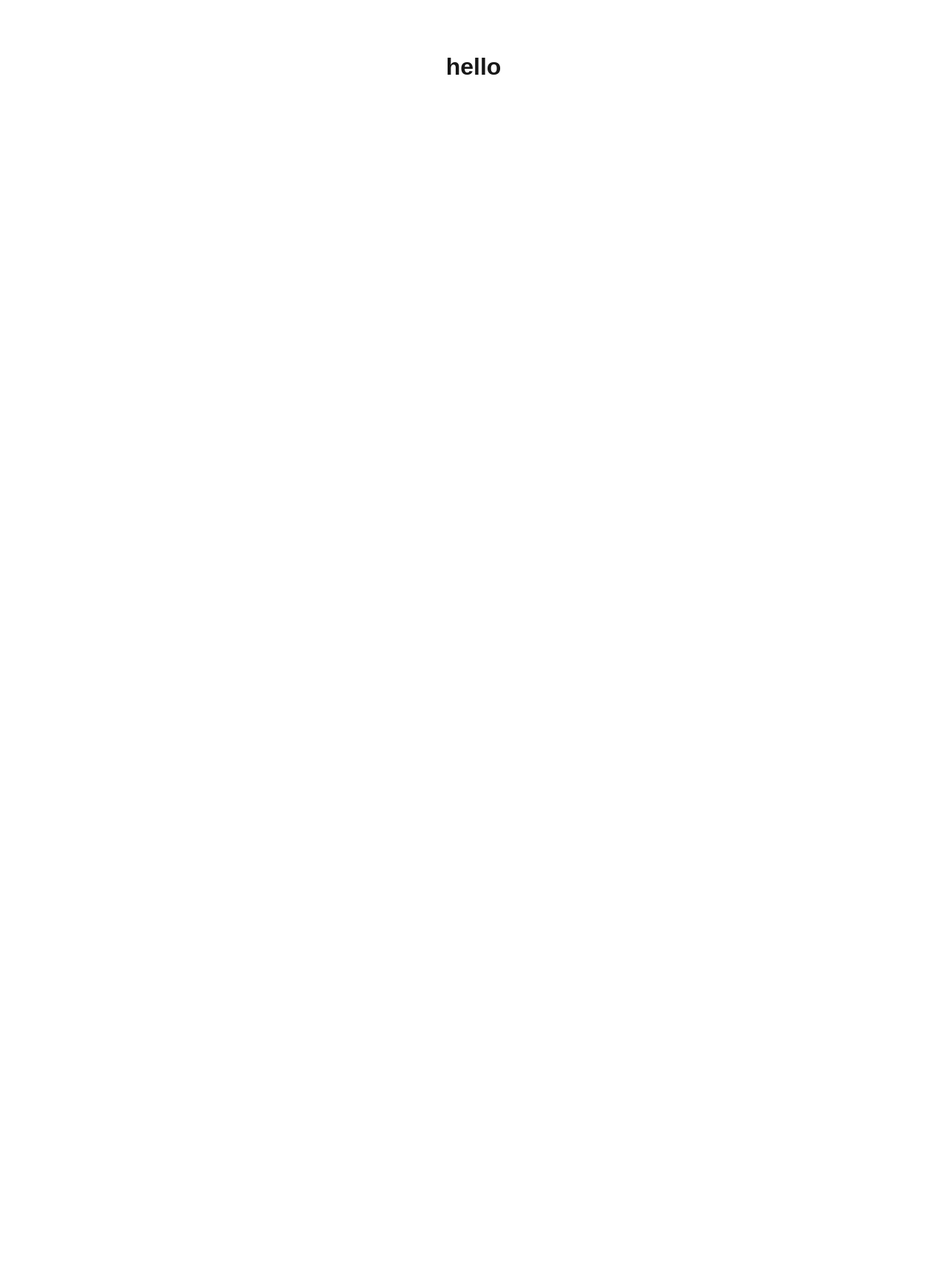
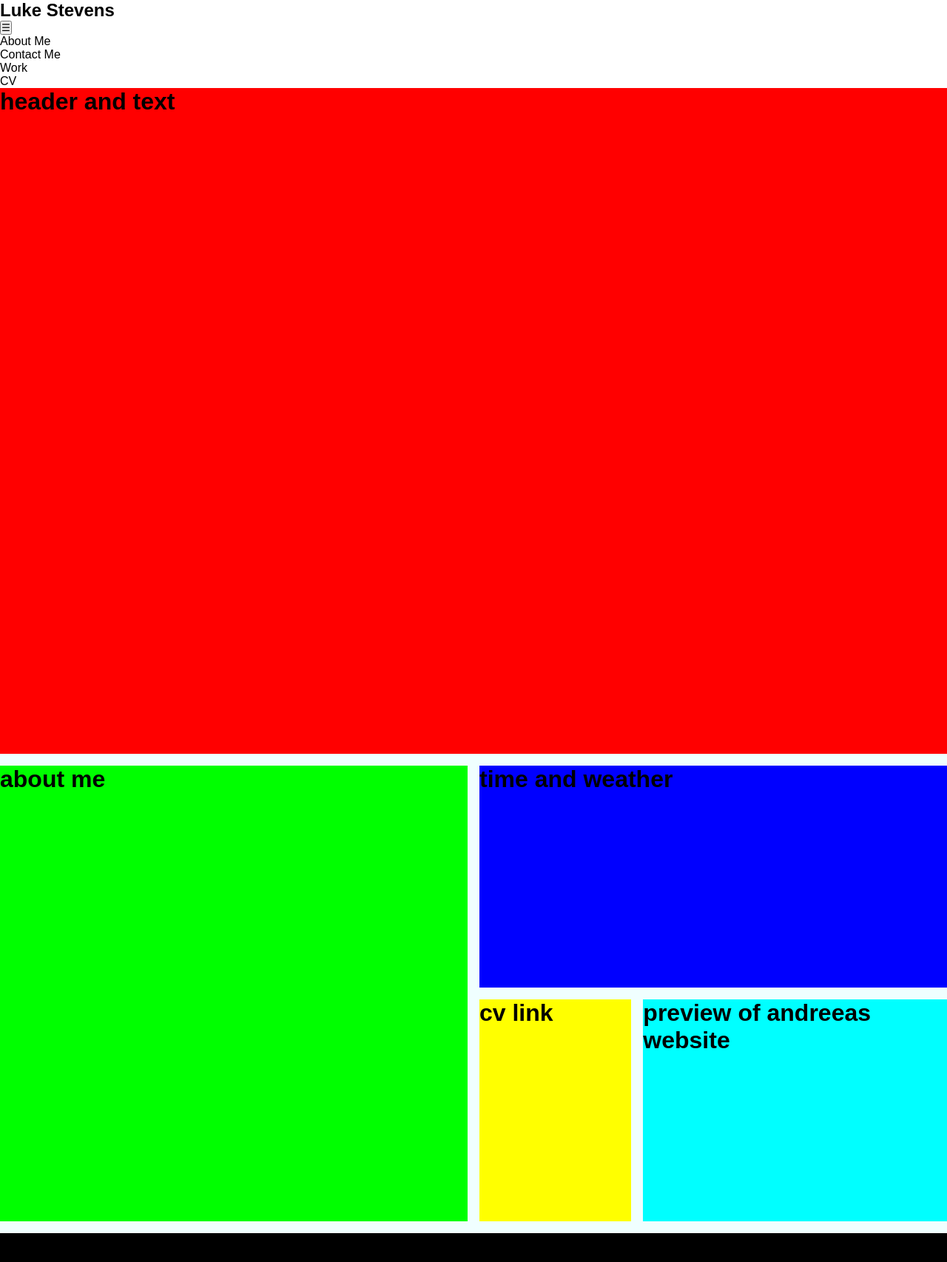
Before and after one commit to ls99555/portfolio, a Next.js app: page / in a window 1280 px wide. Shown: the top 1706 px of the page at 74% size. Before the commit the page ends 800 px from the top, so only its background shows below. Built offline with nearby package versions, Linux system fonts and the light colour scheme.

Commit message:
arrraging layout

```diff
--- a/src/app/not-found.module.css
+++ b/src/app/not-found.module.css
@@ -1,3 +1,40 @@
-.page {
-    color:black
+.notFound {
+  text-align: center;
+  padding: var(--spacing-xlarge);
+  background: var(--color-background);
+  color: var(--color-header-background);
+  min-height: 60vh;
+  display: flex;
+  flex-direction: column;
+  align-items: center;
+  justify-content: center;
 }
+
+.notFound h1 {
+  font-size: 2.5rem;
+  margin-bottom: var(--spacing-large);
+  color: var(--color-header-background);
+}
+
+.notFound p {
+  font-size: var(--font-size-large);
+  margin-bottom: var(--spacing-large);
+  color: var(--color-text);
+}
+
+.homeLink {
+  color: var(--color-button-home);
+  font-weight: bold;
+  text-decoration: underline;
+  font-size: var(--font-size-large);
+  padding: var(--spacing-large);
+  border-radius: 4px;
+  transition: background 0.2s, color 0.2s;
+}
+
+.homeLink:hover,
+.homeLink:focus {
+  background: var(--color-button-home-hover);
+  color: var(--color-primary);
+  text-decoration: none;
+}
--- a/src/app/page.module.css
+++ b/src/app/page.module.css
@@ -1,17 +1,56 @@
-.page {
-  --gray-rgb: 0, 0, 0;
-  --gray-alpha-200: rgba(var(--gray-rgb), 0.08);
-  --gray-alpha-100: rgba(var(--gray-rgb), 0.05);
+.layout {
+    display: grid;
+    grid-template-columns: 2fr 1fr 1fr 2fr; /* Custom column widths */
+    grid-template-rows: 900px 300px 300px 800px;         /* Two rows, first is taller */
+    gap: 16px;      /* Space between grid items */
+    width: 100vw;                          /* Take full viewport width */
+    max-width: 100vw;                      /* Prevent overflow */
+    margin: 0;                             /* Remove default margin */
+    box-sizing: border-box;
+}
 
-  --button-primary-hover: #383838;
-  --button-secondary-hover: #f2f2f2;
+.main {
+    background-color: azure;
+}
 
-  display: grid;
-  grid-template-rows: 20px 1fr 20px;
-  align-items: center;
-  justify-items: center;
-  min-height: 100svh;
-  padding: 80px;
-  gap: 64px;
-  font-family: var(--font-geist-sans);
+.one {
+    grid-column: 1 / 5; /* Spans columns 1 and 2 */
+    grid-row: 1 / 2;
+    background: #ff0000;
 }
+
+.two {
+    grid-column: 1 / 3; /* Spans columns 3 and 4 */
+    grid-row: 2 / 4;
+    background: #00ff00;
+}
+
+.three {
+    grid-column: 3 / 5; /* First column */
+    grid-row: 2 / 3;    /* Second row */
+    background: #0000ff;
+}
+
+.four {
+    grid-column: 3 / 4; /* Second column */
+    grid-row: 3 / 4;    /* Second row */
+    background: #ffff00;
+}
+
+.five {
+    grid-column: 4 / 5; /* Third column */
+    grid-row: 3 / 4;    /* Second row */
+    background: #ff00ff;
+}
+
+.six {
+    grid-column: 4 / 5; /* Fourth column */
+    grid-row: 3 / 4;    /* Second row */
+    background: #00ffff;
+}
+
+.seven {
+    grid-column: 1 / 5; /* Spans columns 1 and 2 */
+    grid-row: 4 / 5;    /* Third row */
+    background: #000000;
+}
--- a/src/app/page.tsx
+++ b/src/app/page.tsx
@@ -5,7 +5,37 @@ export default function Home() {
   return (
     <div className={styles.page}>
       <main className={styles.main}>
-        <div><h1>hello</h1></div>
+        <div className={styles.layout}>
+
+        <div className={styles.one}>
+          <h1>header and text</h1>
+          </div>
+
+        <div className={styles.two}>
+          <h1>about me</h1>
+        </div>
+
+        <div className={styles.three}>
+          <h1>time and weather</h1>
+        </div>
+
+        <div id="cv"className={styles.four}>
+          <h1>cv link</h1>
+        </div>
+
+        <div className={styles.five}>
+          <h1>five</h1>
+        </div>
+
+        <div id="work" className={styles.six}>
+          <h1>preview of andreeas website</h1>
+        </div>
+
+        <div id="contact"className={styles.seven}>
+          <h1>contact form</h1>
+        </div>
+
+      </div>
       </main>
     </div>
   );
--- a/src/components/header.tsx
+++ b/src/components/header.tsx
@@ -1,9 +1,68 @@
+"use client";
+
+import { useState, useEffect, useRef } from "react";
 import styles from "./header.module.css";
-import Image from "next/image";
-import Link from "next/link";
 
 export default function Header() {
-    return (
-        <div></div>
-    );
+  const [isMenuOpen, setIsMenuOpen] = useState(false);
+  const navRef = useRef<HTMLDivElement>(null);
+
+  const toggleMenu = () => setIsMenuOpen((open) => !open);
+  const closeMenu = () => setIsMenuOpen(false);
+
+  useEffect(() => {
+    const handleClickOutside = (event: MouseEvent) => {
+      if (navRef.current && !navRef.current.contains(event.target as Node)) {
+        closeMenu();
+      }
+    };
+    document.addEventListener("mousedown", handleClickOutside);
+    return () => document.removeEventListener("mousedown", handleClickOutside);
+  }, []);
+
+  return (
+    <header className={styles.header}>
+      <nav className={styles.nav} ref={navRef}>
+        <div className={styles.logo}>
+          <a href="#about" onClick={closeMenu}>
+            <h1>Luke Stevens</h1>
+          </a>
+        </div>
+        <button
+          type="button"
+          className={styles.menuButton}
+          onClick={toggleMenu}
+          aria-label="Toggle navigation menu"
+        >
+          ☰
+        </button>
+        <ul
+          className={`${styles.navList} ${
+            isMenuOpen ? styles.navListOpen : ""
+          }`}
+        >
+          <li className={styles.navItem}>
+            <a href="#about" onClick={closeMenu}>
+              About Me
+            </a>
+          </li>
+          <li className={styles.navItem}>
+            <a href="#contact" onClick={closeMenu}>
+              Contact Me
+            </a>
+          </li>
+          <li className={styles.navItem}>
+            <a href="#work" onClick={closeMenu}>
+              Work
+            </a>
+          </li>
+          <li className={styles.navItem}>
+            <a href="#cv" onClick={closeMenu}>
+              CV
+            </a>
+          </li>
+        </ul>
+      </nav>
+    </header>
+  );
 }
--- a/src/styles/globals.css
+++ b/src/styles/globals.css
@@ -3,12 +3,6 @@
   --foreground: #171717;
 }
 
-@media (prefers-color-scheme: dark) {
-  :root {
-    --background: #0a0a0a;
-    --foreground: #ededed;
-  }
-}
 
 html,
 body {
@@ -17,8 +11,6 @@ body {
 }
 
 body {
-  color: var(--foreground);
-  background: var(--background);
   font-family: Arial, Helvetica, sans-serif;
   -webkit-font-smoothing: antialiased;
   -moz-osx-font-smoothing: grayscale;
@@ -34,9 +26,3 @@ a {
   color: inherit;
   text-decoration: none;
 }
-
-@media (prefers-color-scheme: dark) {
-  html {
-    color-scheme: dark;
-  }
-}
```
